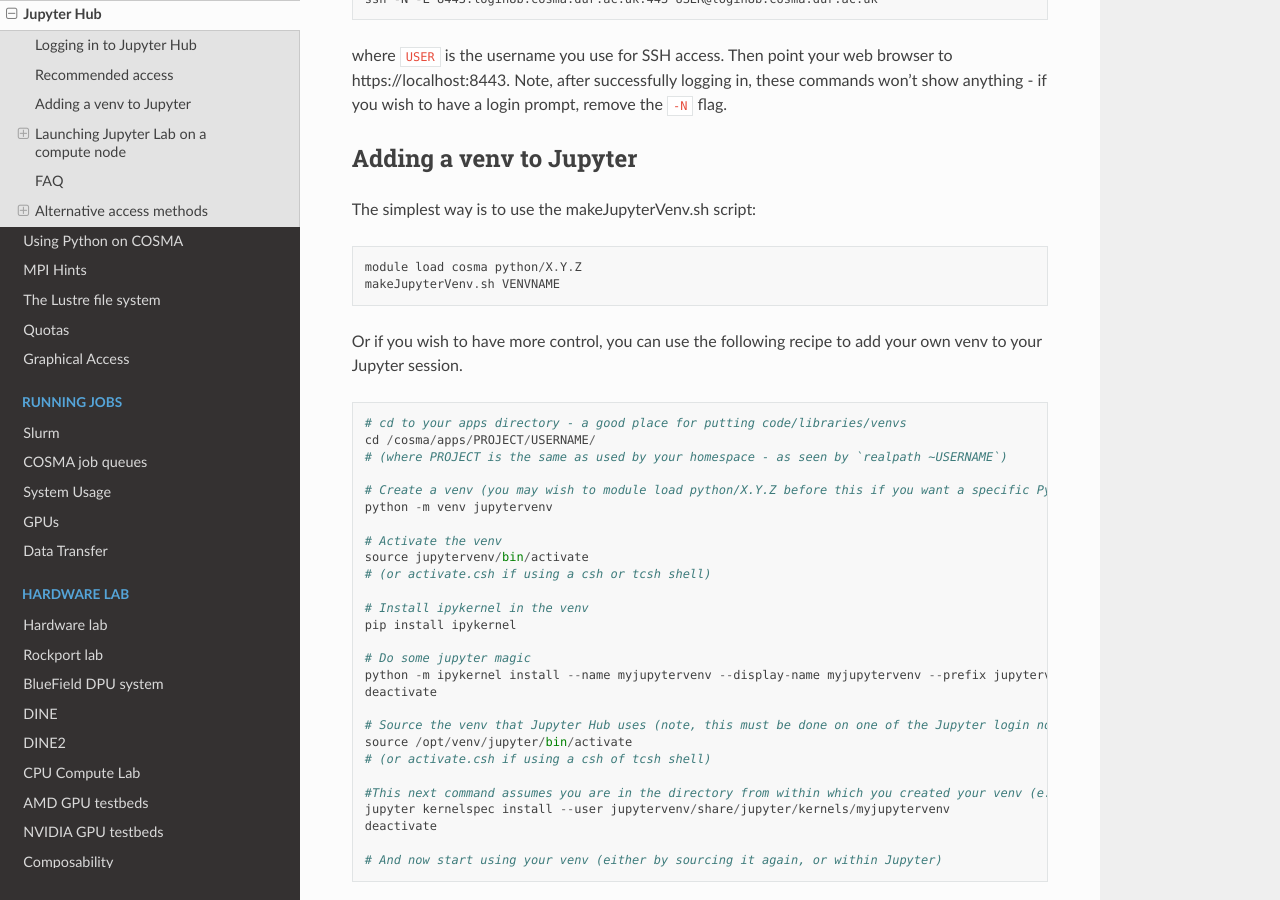
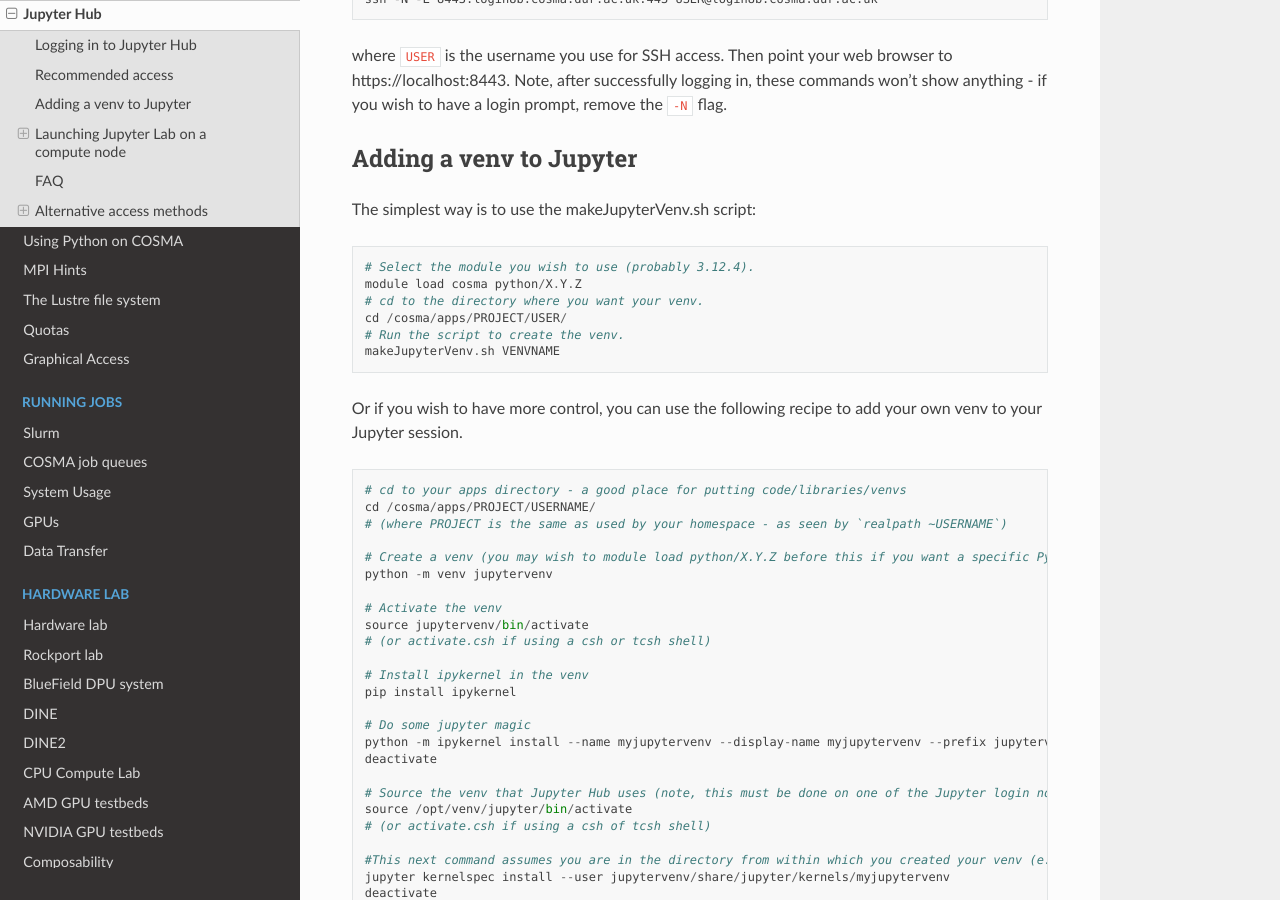
Before and after one commit to agb32/cosmadoc, a Sphinx documentation site: the page built from docs/source/jupyter.md, in a window 1280 px wide and 900 px high, scrolled down 578 px. Built offline with Sphinx 7.4.7 and the Read the Docs theme 2.0.0, drawn with Linux system fonts in a browser that asks for light colours.

Commit message:
added clarification

````diff
--- a/docs/source/jupyter.md
+++ b/docs/source/jupyter.md
@@ -23,7 +23,11 @@
 The simplest way is to use the makeJupyterVenv.sh script:
 
 ```
+# Select the module you wish to use (probably 3.12.4).
 module load cosma python/X.Y.Z
+# cd to the directory where you want your venv.
+cd /cosma/apps/PROJECT/USER/
+# Run the script to create the venv.
 makeJupyterVenv.sh VENVNAME
 ```
 
````
